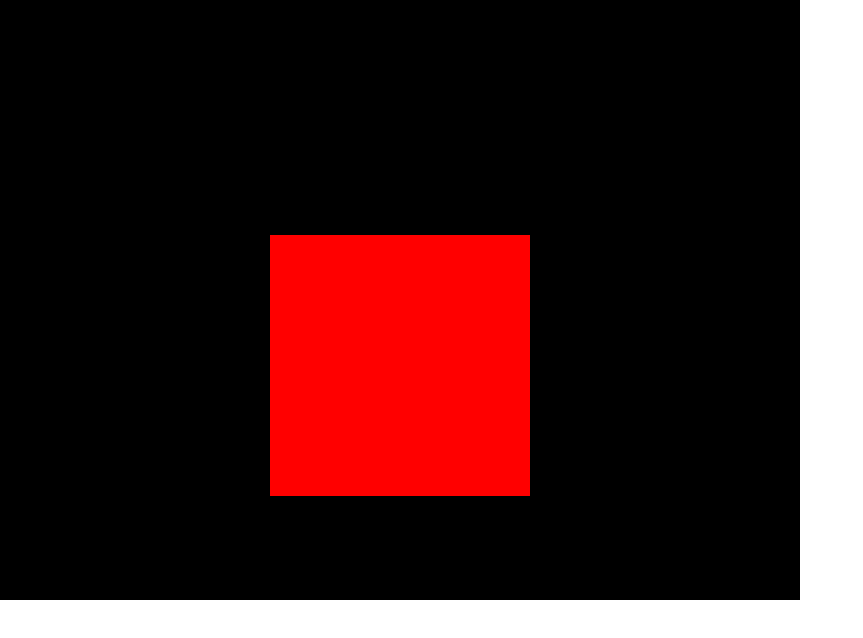
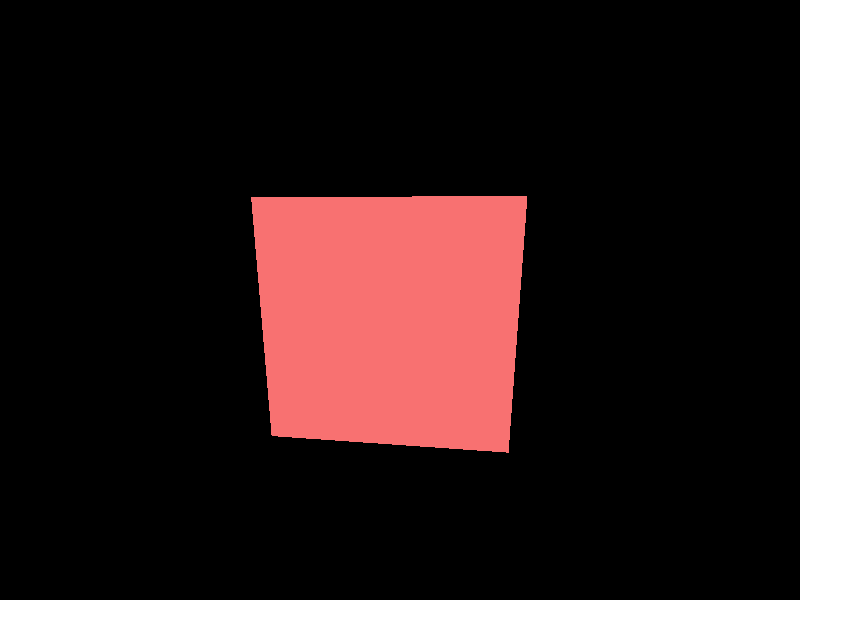
Before and after one commit to daiki-beppu/threejs-demo, a Next.js app: page / in a window 1280 px wide. Shown: the top 638 px of the page, without its empty margins (0-863 px from the left). Built offline with nearby package versions, Linux system fonts and the light colour scheme.

Commit message:
add:
立方体を回転させて背景色を変更

```diff
--- a/app/page.tsx
+++ b/app/page.tsx
@@ -16,7 +16,7 @@ export default function Home() {
 
       // Object
       const geometry = new THREE.BoxGeometry(1, 1, 1);
-      const material = new THREE.MeshBasicMaterial({ color: "red" });
+      const material = new THREE.MeshBasicMaterial({ color: "#F87171" });
       const mesh = new THREE.Mesh(geometry, material);
       scene.add(mesh);
 
@@ -32,21 +32,35 @@ export default function Home() {
         sizes.width / sizes.height
       );
       camera.position.x = 0;
-      camera.position.y = 0.25;
+      camera.position.y = 0;
       camera.position.z = 2;
       scene.add(camera);
 
       // Renderer
       const renderer = new THREE.WebGLRenderer({
         canvas: canvas,
+        alpha: true,
       });
       renderer.setSize(sizes.width, sizes.height);
-      renderer.render(scene, camera);
+
+      // animetion loop
+      const animetion = () => {
+        requestAnimationFrame(animetion);
+
+        //Rotete the mesh
+        mesh.rotation.x += 0.02;
+        mesh.rotation.y += 0.01;
+
+        renderer.render(scene, camera);
+      };
+      animetion();
     }
   }, []);
 
   return (
-    <canvas ref={canvasRef} className="w-[800px] h-[600px]">
-    </canvas>
+    <canvas
+      ref={canvasRef}
+      className="w-[800px] h-[600px] bg-blue-400"
+    ></canvas>
   );
 }
```
